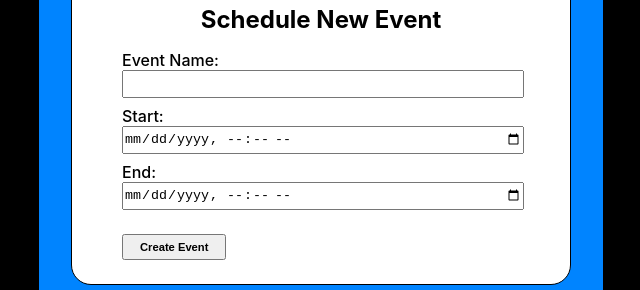
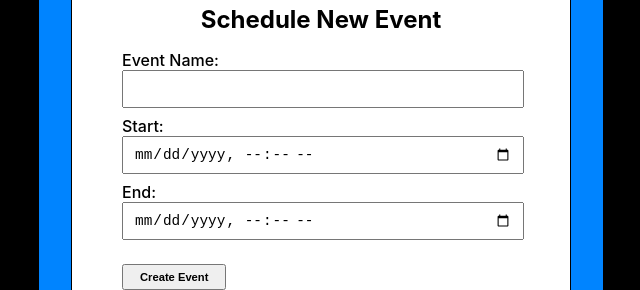
Before and after one commit to castilloglenn/events-app, a React (Create React App) app in the folder client/: page / in a window 1280 px wide. Shown: the part 185-475 px from the top of the page, without its empty margins (319-959 px from the left). Built offline with nearby package versions, Linux system fonts and the light colour scheme; no server answers.

Commit message:
refactor: input css

```diff
--- a/client/src/index.css
+++ b/client/src/index.css
@@ -98,8 +98,11 @@ label {
 
 input {
   height: 1.5rem;
-  width: 100%;
+  width: 95%;
+  margin: auto;
   margin-bottom: 0.5rem;
+  padding: 5px 10px;
+  font-size: 0.9rem;
 }
 
 button {
```
